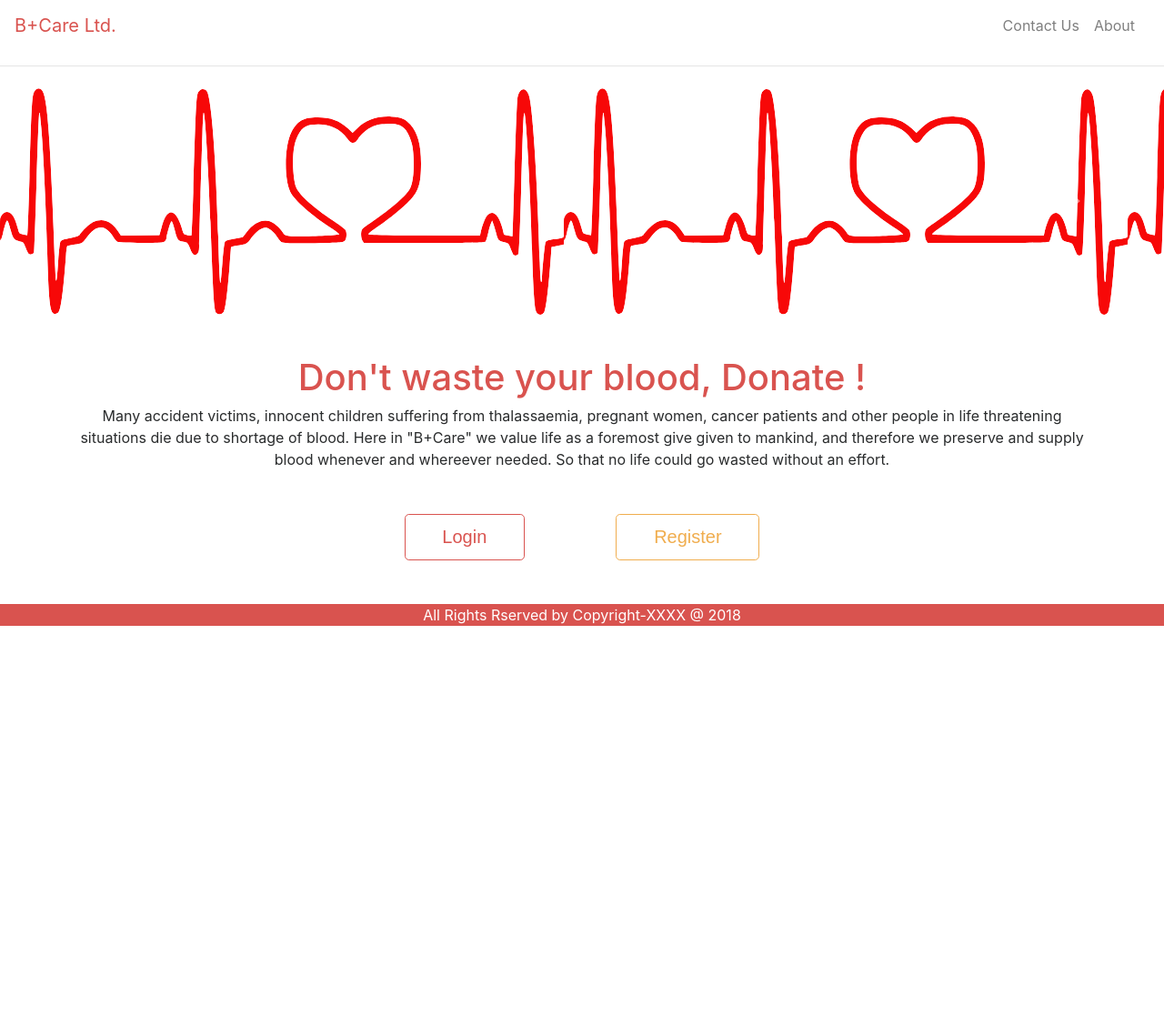
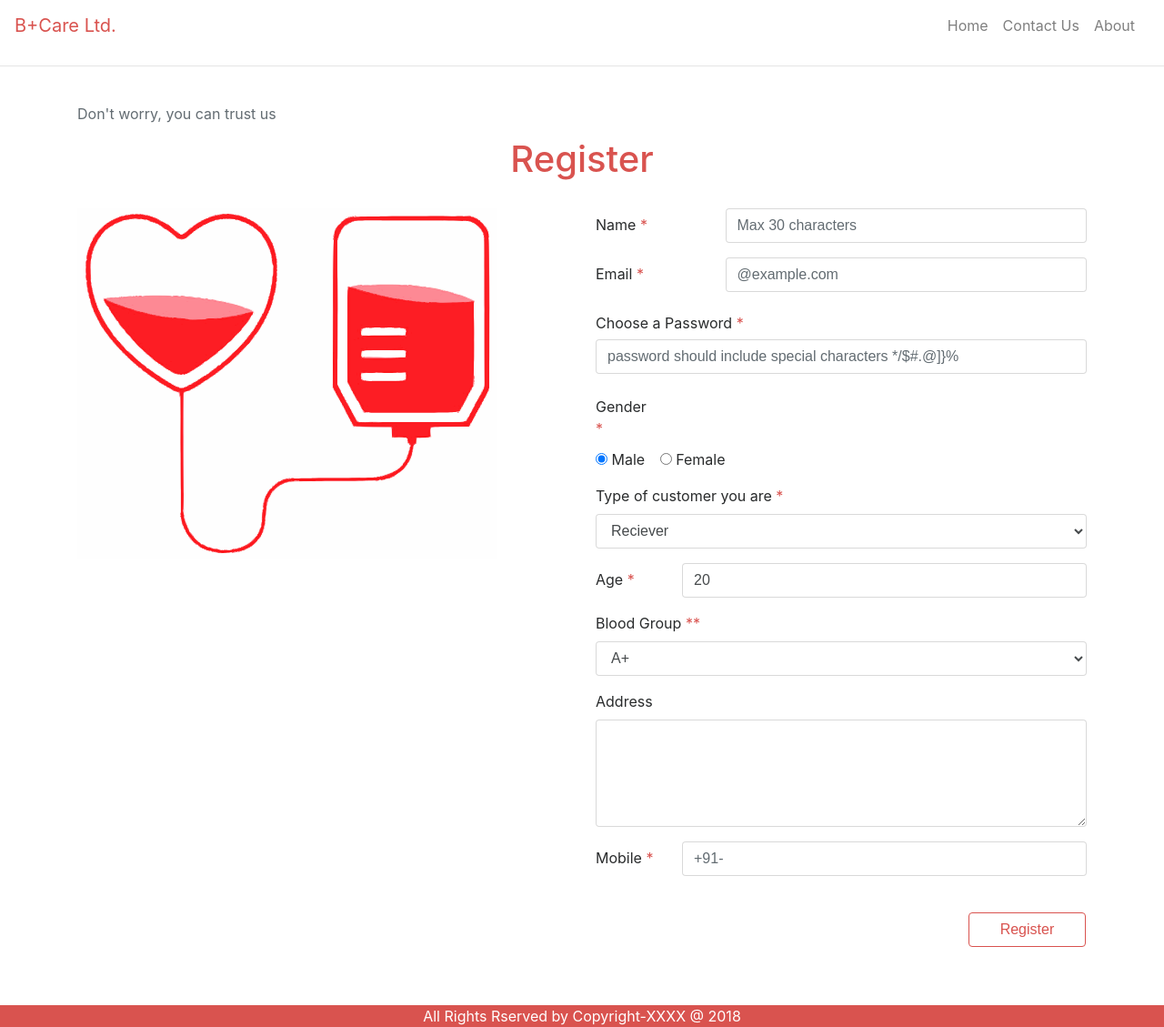
Before and after one commit to soni-aditya/blood_bank_proj, a PHP site: page /register/index.php in a window 1280 px wide. Shown: the whole page at 91% size. Before the commit the page ends 688 px from the top, so only its background shows below. Run offline with PHP 8.4, Linux system fonts and the light colour scheme; some libraries are stand-ins or nearby versions.

Commit message:
Created login and registration mechanism

```diff
--- a/index.php
+++ b/index.php
@@ -1,14 +1,52 @@
 <html>
 <head>
-    <link rel="stylesheet" href="https://maxcdn.bootstrapcdn.com/bootstrap/4.0.0-alpha.6/css/bootstrap.min.css" integrity="sha384-rwoIResjU2yc3z8GV/NPeZWAv56rSmLldC3R/AZzGRnGxQQKnKkoFVhFQhNUwEyJ" crossorigin="anonymous">
     <script src="https://code.jquery.com/jquery-3.1.1.slim.min.js" integrity="sha384-A7FZj7v+d/sdmMqp/nOQwliLvUsJfDHW+k9Omg/a/EheAdgtzNs3hpfag6Ed950n" crossorigin="anonymous"></script>
     <script src="https://cdnjs.cloudflare.com/ajax/libs/tether/1.4.0/js/tether.min.js" integrity="sha384-DztdAPBWPRXSA/3eYEEUWrWCy7G5KFbe8fFjk5JAIxUYHKkDx6Qin1DkWx51bBrb" crossorigin="anonymous"></script>
     <script src="https://maxcdn.bootstrapcdn.com/bootstrap/4.0.0-alpha.6/js/bootstrap.min.js" integrity="sha384-vBWWzlZJ8ea9aCX4pEW3rVHjgjt7zpkNpZk+02D9phzyeVkE+jo0ieGizqPLForn" crossorigin="anonymous"></script>
+    <script src="https://cdnjs.cloudflare.com/ajax/libs/gsap/1.20.3/TweenMax.min.js"></script>
+    <script src="https://cdnjs.cloudflare.com/ajax/libs/gsap/1.20.3/jquery.gsap.min.js"></script>
+    <script src="https://cdnjs.cloudflare.com/ajax/libs/gsap/1.20.3/plugins/CSSPlugin.min.js"></script>
+    <script src="gsap/TweenMax.min.js"></script>
+    <link rel="stylesheet" href="https://maxcdn.bootstrapcdn.com/bootstrap/4.0.0-alpha.6/css/bootstrap.min.css" integrity="sha384-rwoIResjU2yc3z8GV/NPeZWAv56rSmLldC3R/AZzGRnGxQQKnKkoFVhFQhNUwEyJ" crossorigin="anonymous">
+
     <script>
         $(document).ready(function(){
-            $('.carousel').carousel({
-                interval:50
-            })
+            //A bunch of jQuery UI stuff
+
+            var i=0;
+            while(i<1){
+
+                var orig = document.querySelector('path'),
+                    length,
+                    timer;
+
+                var obj = {length:0,
+                    pathLength:orig.getTotalLength()};
+
+                orig.style.stroke = 'red';
+
+                var t = TweenMax.to(obj, 10, {length:obj.pathLength, onUpdate:drawLine, ease:Linear.easeNone})
+
+                function drawLine() {
+                    orig.style.strokeDasharray = [obj.length,obj.pathLength].join(' ');
+                    updateSlider();
+                }
+
+                $("#slider").slider({
+                    range: false,
+                    min: 0,
+                    max: 100,
+                    step:0.1,
+                    slide: function ( event, ui ) {
+                    t.pause();
+                    t.progress( ui.value/100);
+                    }
+                });
+
+                function updateSlider() {
+                    $("#slider").slider("value", t.progress()*100);
+                }
+            }
         });
     </script>
 </head>
@@ -29,33 +67,24 @@
     </div>
 </nav>
 <hr>
-<div id="carouselExampleControls" class="carousel slide" data-ride="carousel">
-    <div class="carousel-inner" role="listbox">
-        <div class="carousel-item active">
-            <img class="d-block img-fluid" src="imgs/itest.svg" alt="First slide">
-            <img class="d-block img-fluid" src="imgs/itest.svg" alt="First slide">
-            <img class="d-block img-fluid" src="imgs/itest.svg" alt="First slide">
-        </div>
-        <div class="carousel-item">
-            <img class="d-block img-fluid" src="imgs/itest.svg" alt="First slide">
-            <img class="d-block img-fluid" src="imgs/itest.svg" alt="First slide">
-            <img class="d-block img-fluid" src="imgs/itest.svg" alt="First slide">
-        </div>
-        <div class="carousel-item">
-            <img class="d-block img-fluid" src="imgs/itest.svg" alt="First slide">
-            <img class="d-block img-fluid" src="imgs/itest.svg" alt="First slide">
-            <img class="d-block img-fluid" src="imgs/itest.svg" alt="First slide">
-        </div>
-    </div>
-    <a class="carousel-control-prev" href="#carouselExampleControls" role="button" data-slide="prev">
-        <span class="carousel-control-prev-icon" aria-hidden="true"></span>
-        <span class="sr-only">Previous</span>
-    </a>
-    <a class="carousel-control-next" href="#carouselExampleControls" role="button" data-slide="next">
-        <span class="carousel-control-next-icon" aria-hidden="true"></span>
-        <span class="sr-only">Next</span>
-    </a>
-</div>
+<!--ECG Aniation starts here-->
+<svg id="Layer_1" x="0px" y="0px" width="col-sm-12"
+     viewBox="0 0 792 140" style="enable-background:new 0 0 792 140;" xml:space="preserve">
+
+        <g id="Layer_2">
+            <path class="kiwi" style="fill:none;stroke:#000000;stroke-width:2;" d="M17.902,114.475h26.949c2.296,0,12.876-10.182,20.063-10.182
+                c7.186,0,10.83,10.182,12.576,10.182h18.266l7.187,10.779l7.485-100.91l5.091,114.984l6.887-24.554h24.41
+                c3.239,0,14.816-16.769,20.206-16.769s11.08,16.47,13.475,16.47c2.845,0,26.665,0,26.665,0l27.757,0
+                c2.296,0,12.875-10.181,20.062-10.181c7.186,0,10.831,10.181,12.577,10.181h18.266l7.187,10.779l7.485-100.91l5.091,114.984
+                l6.888-24.555h24.41c3.24,0,14.817-16.768,20.207-16.768s11.079,16.469,13.474,16.469c2.845,0,26.666,0,26.666,0h27.813
+                c2.297,0,12.877-10.181,20.063-10.181s10.829,10.181,12.576,10.181h18.265l7.188,10.779l7.485-100.91l5.092,114.984l6.887-24.555
+                h24.409c3.238,0,14.816-16.768,20.206-16.768s11.08,16.469,13.476,16.469c2.845,0,26.664,0,26.664,0h27.815
+                c2.296,0,12.875-10.181,20.063-10.181c7.187,0,10.829,10.181,12.576,10.181h18.265l7.188,10.779l7.486-100.91l5.091,114.984
+                l6.887-24.555h24.409c3.238,0,14.816-16.768,20.206-16.768s11.079,16.469,13.476,16.469c2.846,0,26.664,0,26.664,0"/>
+        </g>
+</svg>
+<!--ECG aimation ends here-->
+
 <div class="container">
     <br>
     <p>
@@ -69,8 +98,16 @@
     </p>
 </div>
 <div class="container text-center mt-5">
-        <button type="button" class="btn btn-outline-danger btn-lg mr-5">&nbsp;&nbsp;&nbsp;Login&nbsp;&nbsp;&nbsp;</button>
-        <button type="button" class="btn btn-outline-warning btn-lg ml-5">&nbsp;&nbsp;&nbsp;Register&nbsp;&nbsp;&nbsp;</button>
+    <a class="btn btn-outline-danger btn-lg mr-5" href="login" role="button">
+        &nbsp;&nbsp;&nbsp;
+        Login
+        &nbsp;&nbsp;&nbsp;
+    </a>
+    <a class="btn btn-outline-warning btn-lg mr-5" href="register" role="button">
+        &nbsp;&nbsp;&nbsp;
+        Register
+        &nbsp;&nbsp;&nbsp;
+    </a>
 </div>
 <div class="bg-danger mt-5">
     <div class="container text-center text-white">
--- /dev/null
+++ b/register/index.php
@@ -0,0 +1,208 @@
+<html>
+<head>
+    <script src="https://code.jquery.com/jquery-3.1.1.slim.min.js" integrity="sha384-A7FZj7v+d/sdmMqp/nOQwliLvUsJfDHW+k9Omg/a/EheAdgtzNs3hpfag6Ed950n" crossorigin="anonymous"></script>
+    <script src="https://cdnjs.cloudflare.com/ajax/libs/tether/1.4.0/js/tether.min.js" integrity="sha384-DztdAPBWPRXSA/3eYEEUWrWCy7G5KFbe8fFjk5JAIxUYHKkDx6Qin1DkWx51bBrb" crossorigin="anonymous"></script>
+    <script src="https://maxcdn.bootstrapcdn.com/bootstrap/4.0.0-alpha.6/js/bootstrap.min.js" integrity="sha384-vBWWzlZJ8ea9aCX4pEW3rVHjgjt7zpkNpZk+02D9phzyeVkE+jo0ieGizqPLForn" crossorigin="anonymous"></script>
+    <link rel="stylesheet" href="https://maxcdn.bootstrapcdn.com/bootstrap/4.0.0-alpha.6/css/bootstrap.min.css" integrity="sha384-rwoIResjU2yc3z8GV/NPeZWAv56rSmLldC3R/AZzGRnGxQQKnKkoFVhFQhNUwEyJ" crossorigin="anonymous">
+
+</head>
+<body class="home_body">
+<nav class="navbar navbar-light bg-default navbar-toggleable-md">
+    <span class="navbar-brand text-danger" href="#">
+        B+Care Ltd.
+    </span>
+    <div class="collapse navbar-collapse" id="containerNavbar">
+        <ul class="navbar-nav ml-auto mr-2">
+            <li class="nav-item">
+                <a class="nav-link" href="../">Home</a>
+            </li>
+            <li class="nav-item">
+                <a class="nav-link" href="#">Contact Us</a>
+            </li>
+            <li class="nav-item">
+                <a class="nav-link" href="#">About</a>
+            </li>
+        </ul>
+    </div>
+</nav>
+<hr>
+<div class="container">
+    <br>
+    <p class="text-left text-muted">
+        Don't worry, you can trust us
+    </p>
+    <h1 class="text-center text-danger">Register</h1>
+</div>
+<div class="container">
+    <br>
+    <div class="row">
+        <div class="col">
+            <img src="../imgs/new_donation.svg" class="hidden-sm hidden-md" alt="New Registration">
+        </div>
+        <div class="col ml-auto">
+            <form method="post">
+
+                <div class="form-group row">
+                    <label for="inputEmail3" class="col-sm-3 col-form-label">
+                        Name
+                        <span class="text-danger">
+                            *
+                        </span>
+                    </label>
+                    <div class="col-sm-9">
+                        <input type="text" name="uname" class="form-control" required="required" id="inputEmail3" placeholder="Max 30 characters" maxlength="30">
+                    </div>
+                </div>
+
+                <div class="form-group row">
+                    <label for="inputPassword3" class="col-sm-3 col-form-label">
+                        Email
+                        <span class="text-danger">
+                            *
+                        </span>
+                    </label>
+                    <div class="col-sm-9">
+                        <input type="email" name="mail" class="form-control" id="inputPassword3" required="required" placeholder="@example.com" maxlength="30">
+                    </div>
+                </div>
+                <div class="form-group row">
+                    <label for="inputPassword3" class="col-sm-12 col-form-label">
+                        Choose a Password
+                        <span class="text-danger">
+                            *
+                        </span>
+                    </label>
+                    <div class="col-sm-12">
+                        <input type="password" name="pword" class="form-control" id="inputPassword3" required="required" placeholder="password should include special characters */$#.@]}%" maxlength="30">
+                    </div>
+                </div>
+                <fieldset class="form-group row">
+                    <legend class="col-form-legend col-sm-2">
+                        Gender
+                        <span class="text-danger">
+                            *
+                        </span>
+                    </legend>
+                    <div class="col-sm-10">
+                        <div class="form-check-inline">
+                            <label class="form-check-label">
+                                <input class="form-check-input" type="radio" name="gender" id="gridRadios1" value="M" checked>
+                                Male
+                            </label>
+                        </div>
+                        <div class="form-check-inline">
+                            <label class="form-check-label">
+                                <input class="form-check-input" type="radio" name="gender" id="gridRadios2" value="F">
+                                Female
+                            </label>
+                        </div>
+                    </div>
+                </fieldset>
+
+                <div class="form-group">
+                    <label for="exampleSelect1">
+                        Type of customer you are
+                        <span class="text-danger">
+                            *
+                        </span>
+                    </label>
+                    <select class="form-control" id="exampleSelect1" name="utype">
+                        <option value="1">Hospital</option>
+                        <option value="2" selected>Reciever</option>
+                    </select>
+                </div>
+
+                <div class="form-group row">
+                    <label for="example-number-input" class="col-2 col-form-label">
+                        Age
+                        <span class="text-danger">
+                            *
+                        </span>
+                    </label>
+                    <div class="col-10">
+                        <input class="form-control" type="number" name="age" value="20" maxlength="3" id="example-number-input" required="required">
+                    </div>
+                </div>
+
+                <div class="form-group">
+                    <label for="exampleSelect1">
+                        Blood Group
+                        <span class="text-danger">
+                            **
+                        </span>
+                    </label>
+                    <select class="form-control" name="bgroup" id="exampleSelect1">
+                        <option value="1" selected>A+</option>
+                        <option value="3">A-</option>
+                        <option value="4">B+</option>
+                        <option value="7">B-</option>
+                        <option value="8">O+ (Universal Accepter)</option>
+                        <option value="9">O-</option>
+                        <option value="10">AB+</option>
+                        <option value="11">AB- (Universal doner)</option>
+                    </select>
+                </div>
+
+                <div class="form-group">
+                    <label for="comment">Address</label>
+                    <textarea class="form-control" name="address" rows="5" id="comment"></textarea>
+                </div>
+
+                <div class="form-group row">
+                    <label for="example-number-input" class="col-2 col-form-label">
+                        Mobile
+                        <span class="text-danger">
+                            *
+                        </span>
+                    </label>
+                    <div class="col-10">
+                        <input class="form-control" name="mobile" type="number" placeholder="+91-" maxlength="10" minlength="10" id="example-number-input" required="required">
+                    </div>
+                </div>
+                <br>
+                <div class="form-group row">
+                    <div class="mr-3 ml-auto">
+                        <button type="submit" name="sub" class="btn btn-outline-danger">&nbsp;&nbsp;&nbsp;&nbsp;Register&nbsp;&nbsp;&nbsp;&nbsp;</button>
+                    </div>
+                </div>
+            </form>
+
+        </div>
+    </div>
+</div>
+<div class="bg-danger mt-5">
+    <div class="container text-center text-white">
+        All Rights Rserved by Copyright-XXXX @ 2018
+    </div>
+</div>
+</body>
+</html>
+
+<?php
+if(isset($_POST['sub'])){
+    require_once ('../db_scripts.php');
+    date_default_timezone_set("Asia/Kolkata");
+    //Fetching Information
+    $name       =$_POST['uname'];
+    $email      =$_POST['mail'];
+    $password   =md5($_POST['pword']);
+    $gender     =$_POST['gender'];
+    $type       =$_POST['utype'];
+    $age        =$_POST['age'];
+    $blood_group=$_POST['bgroup'];
+    $address    =$_POST['address'];
+    $mobile     =$_POST['mobile'];
+    //Date in Y/M/D HH:MM:SS
+    $created    =date('Y-m-d H:i:s');
+    $modified   =$created;
+
+    //Inserting information
+    $insert_result=Register_Db_Operation::insertData($type,$name,$email,$age,$gender,$mobile,$password,$address,$blood_group,$created,$modified);
+    if($insert_result == 1){
+        echo "<script type='text/javascript'>  window.location='../index.php'; </script>";
+    }
+    else{
+        echo 'error';
+    }
+}
+?>
```
Also changed, not shown: db_scripts.php (added, +88 -0 lines), db_settings.php (added, +12 -0 lines), hospital_logged_in/index.php (added, +66 -0 lines), login/index.php (added, +124 -0 lines), imgs/new_donation.svg (added), 1 other file.
